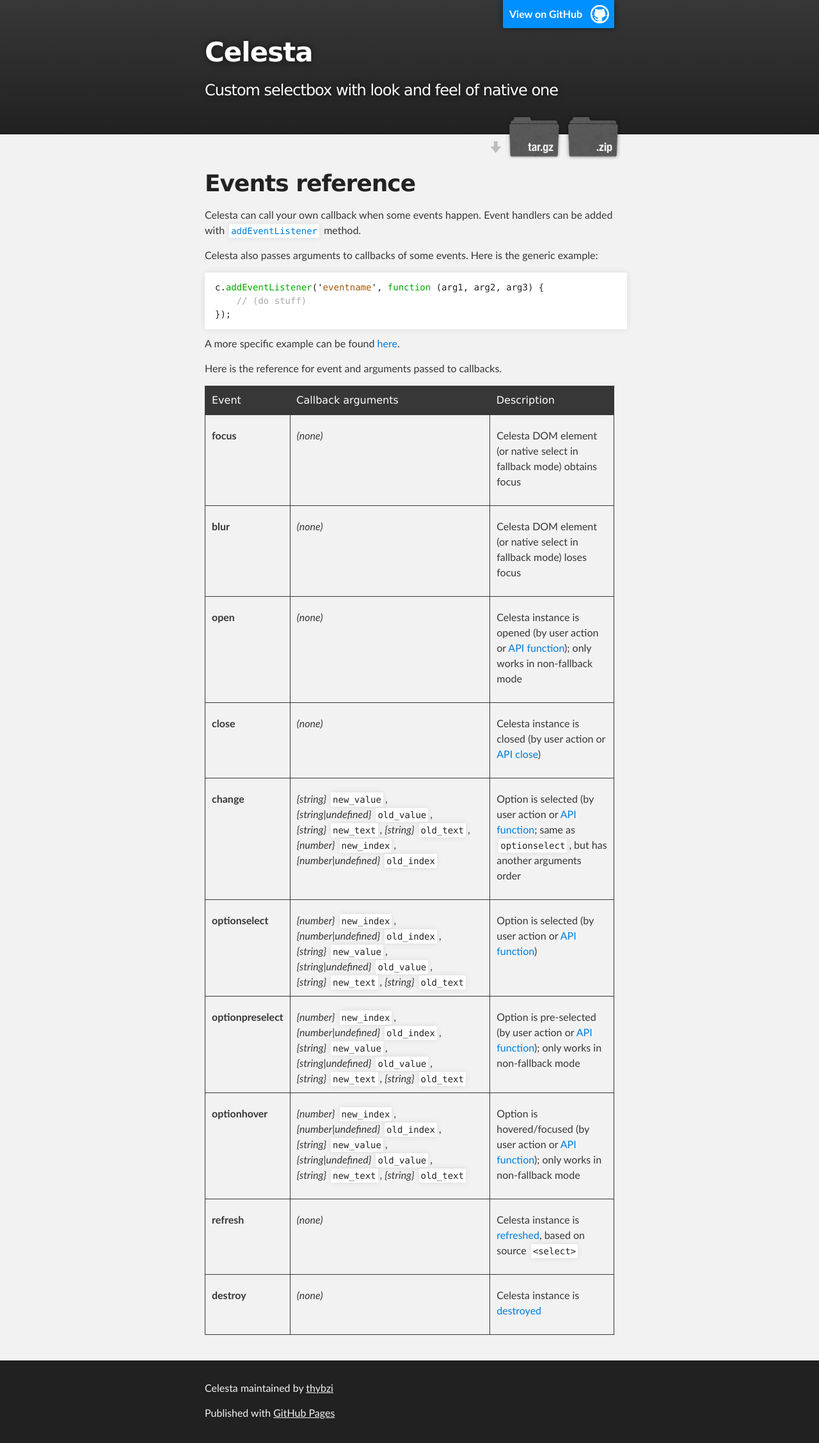
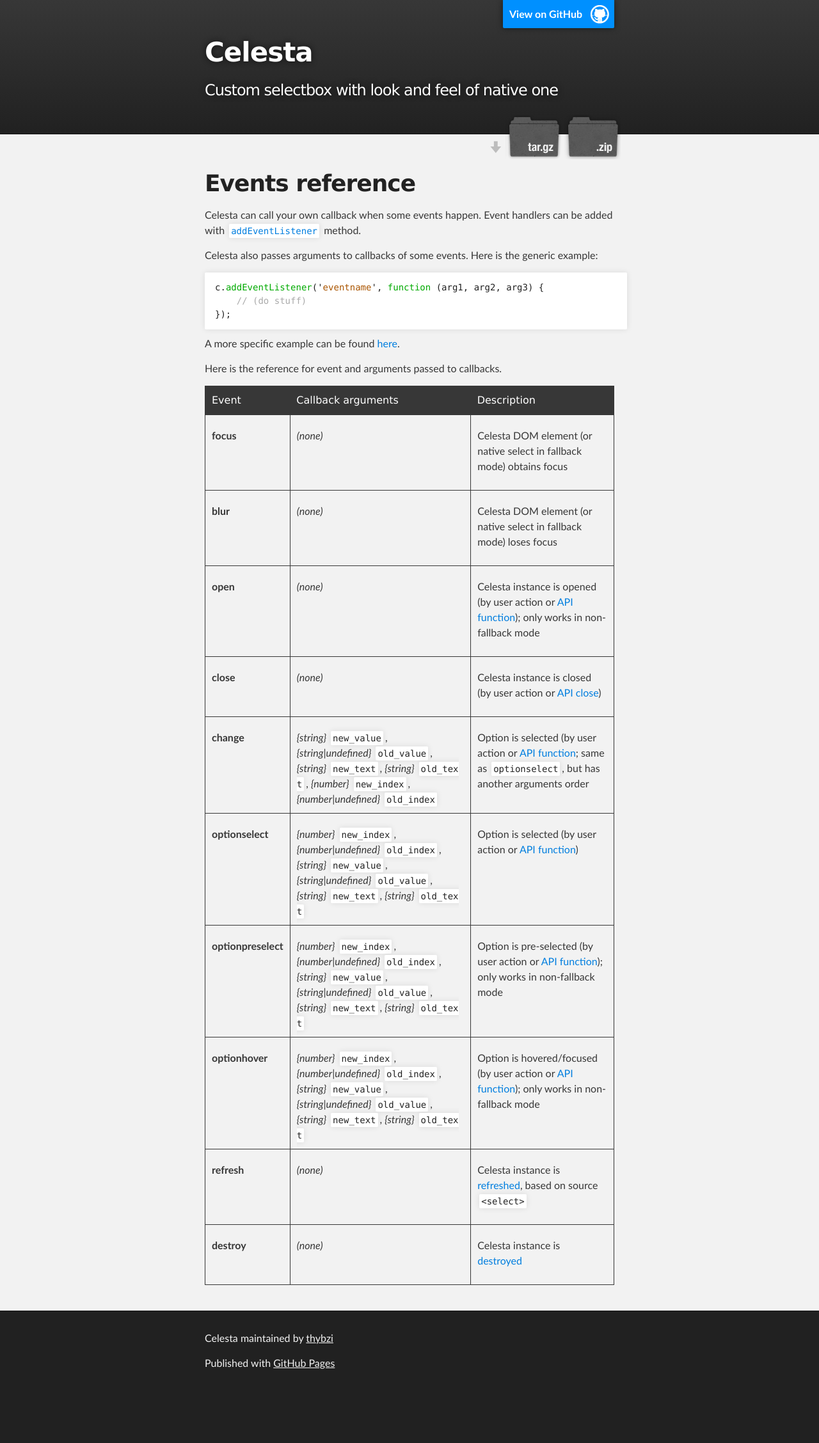
Before and after one commit to thybzi/celesta, a Jekyll site: the page built from events/index.html, in a window 1280 px wide. Shown: the whole page at 64% size. Built offline with Jekyll 4.4.1, drawn with Linux system fonts in a browser that asks for light colours; after the commit the page ends 2178 px from its top, so only the background shows below that.

Commit message:
Forced word-break in <code> inside <table>

```diff
--- a/stylesheets/stylesheet.css
+++ b/stylesheets/stylesheet.css
@@ -186,6 +186,10 @@
 pre code {
   display: block;
   box-shadow: none;
+}
+
+table code {
+  word-break: break-all;
 }
 
 blockquote {
```
